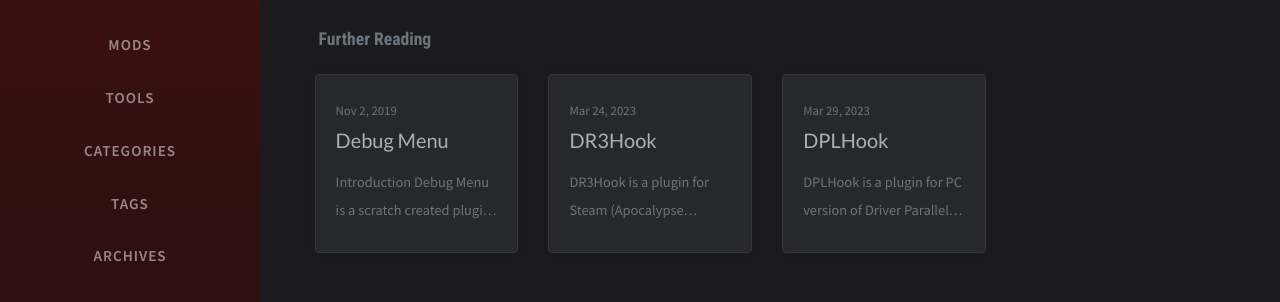
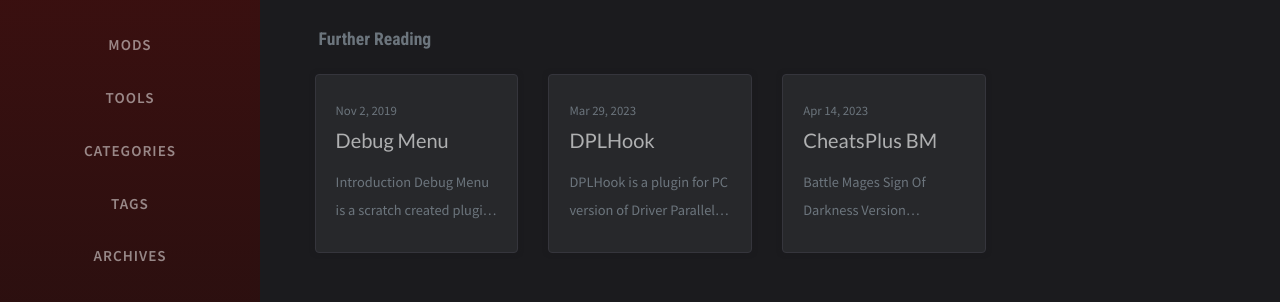
Before and after one commit to ermaccer/ermaccer.github.io, a Jekyll site: the page built from _posts/plugins/2021-03-31-punisherplugin.md, in a window 1280 px wide and 900 px high, scrolled down 816 px. Shown: the part 256-558 px from the top of the window. Built offline with Jekyll 4.4.1, drawn with Linux system fonts in a browser that asks for light colours; nearby versions of some CDN libraries; comment, search, counter and statistics services are not loaded; some of the changed text lies outside the part shown.

Commit message:
split bm cheatsplus, worms 4 hd mouse fix

```diff
--- /dev/null
+++ b/_posts/plugins/2023-04-15-cheatsplusbm.md
@@ -0,0 +1,35 @@
+---
+title: CheatsPlus BM
+date: 2023-04-15 00:00:00 +0100
+categories: [Modifications, Battle Mages]
+tags: [pc, asi, bm]
+hidden: false
+image: https://raw.githubusercontent.com/ermaccer/ermaccer.github.io/gh-pages/assets/mods/bm/cheatsplus.jpg
+description: More cheats, more fun!
+---
+
+<a class="btn btn-block btn-dark bg-dark text-gray btn-sm" style="color: white;" href="/posts/cheatsplus" role="button">
+Battle Mages Sign Of Darkness Version
+</a>
+
+
+
+CheatsPlus adds a lot of new cheats to the game - with focus on spawning units.
+
+Another issue that will happen when you spawn certain units on maps is that their models are not always loaded, I have included a patch
+to make the game load all models for every map. This might increase loading time!
+
+<img class="img-fluid mx-auto" alt="menu" src="{% link assets/mods/bm/cheatsplus.jpg %}">
+
+# Download
+
+
+<a class="btn btn-block btn-dark bg-dark text-gray btn-lg" style="color: white;" href="https://github.com/ermaccer/BMSODHook/releases/download/CheatsPlus/CheatsPlus_BM.zip" role="button">
+<i class="fas fa-download"></i>
+Download
+</a>
+
+<a class="btn btn-block btn-dark bg-dark text-gray btn-lg" style="color: white;" href="https://github.com/ermaccer/BMSODHook/" role="button">
+<i class="fab fa-github"></i>
+View Source (BMSODHook)
+</a>
--- /dev/null
+++ b/categories/battle-mages.html
@@ -0,0 +1,5 @@
+---
+layout: category
+title: Battle Mages
+category: Battle Mages
+---
--- /dev/null
+++ b/categories/worms-ultimate-mayhem.html
@@ -0,0 +1,5 @@
+---
+layout: category
+title: Worms Ultimate Mayhem
+category: Worms Ultimate Mayhem
+---
--- a/pages/mods.md
+++ b/pages/mods.md
@@ -17,7 +17,7 @@ title: Mods
   <h1 class="text-center">Mods</h1>
   <hr>
 
-  {% assign mods= "mortal-kombat-ii,mortal-kombat-deadly-alliance,mortal-kombat-deception,mortal-kombat-unchained,mortal-kombat-shaolin-monks,mortal-kombat-armageddon,mortal-kombat-vs-dc-universe,mortal-kombat-komplete-edition,mortal-kombat-x,mortal-kombat-11,mortal-kombat-1,injustice-gods-among-us,injustice-2,ultimate-marvel-vs-capcom-3,the-punisher,scarface,driver-parallel-lines,dead-rising-3,battle-mages-sign-of-darkness,sniper-elite-3,sniper-elite-nazi-zombie-army,manhunt,manhunt-2,fable-the-lost-chapters,fable-anniversary,tekken-7" | split: ',' %}
+  {% assign mods= "mortal-kombat-ii,mortal-kombat-deadly-alliance,mortal-kombat-deception,mortal-kombat-unchained,mortal-kombat-shaolin-monks,mortal-kombat-armageddon,mortal-kombat-vs-dc-universe,mortal-kombat-komplete-edition,mortal-kombat-x,mortal-kombat-11,mortal-kombat-1,injustice-gods-among-us,injustice-2,ultimate-marvel-vs-capcom-3,the-punisher,scarface,driver-parallel-lines,dead-rising-3,battle-mages,battle-mages-sign-of-darkness,sniper-elite-3,sniper-elite-nazi-zombie-army,manhunt,manhunt-2,fable-the-lost-chapters,fable-anniversary,worms-ultimate-mayhem,tekken-7" | split: ',' %}
 
   {% for mod in mods %}
         <div class="text-center col-lg-4 col-sm-12 float-left">
--- /dev/null
+++ b/tags/worms.html
@@ -0,0 +1,5 @@
+---
+layout: tag
+title: worms
+tag: worms
+---
```
Also changed, not shown: _posts/plugins/2021-01-26-cheatsplus.md (+10 -9 lines), _posts/plugins/2023-03-22-wormsuhd-mouse-fix.md (added, +40 -0 lines), assets/mods/battle-mages.jpg (added), assets/mods/bm/cheatsplus.jpg (added), assets/mods/worms-ultimate-mayhem.jpg (added), assets/mods/worms/uhd/worms_fix.jpg (added).
